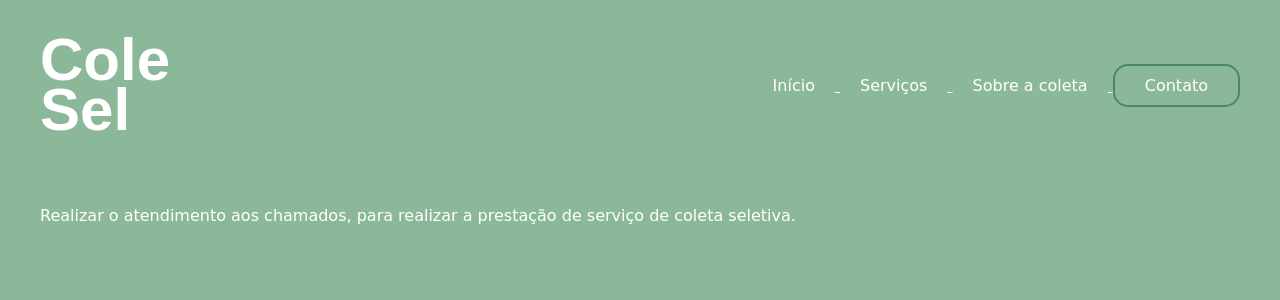
After one commit to pabloemanuelpbl/ProjetoPI2, a Flask app: page /services in a window 1280 px wide. The commit adds this page. Shown: the top 300 px of the page. Run offline with Flask 3, Linux system fonts and the light colour scheme.

Commit message:
feat: adding new pages, 'about' and 'services'

```diff
--- a/src/routes.py
+++ b/src/routes.py
@@ -4,3 +4,11 @@ from flask import render_template
 @app.route("/")
 def home():
     return render_template("home.html")
+
+@app.route("/services")
+def services():
+    return render_template("services.html")
+
+@app.route("/about")
+def about():
+    return render_template("about.html")
--- /dev/null
+++ b/src/static/css/style3.css
@@ -0,0 +1,107 @@
+body {
+    background-color: rgb(140, 184, 154);
+    color: white;
+    font-family: Arial, Helvetica, sans-serif;
+    max-width: 1200px;
+    margin: 0 auto;
+    padding: 15px;
+}
+
+#title{
+    font-size: 30px;
+}
+
+header{
+    display: flex;
+    flex-direction: row;
+    justify-content: space-between;
+    align-items: center;
+
+}
+    #title{
+        flex-direction: column;
+        line-height: 10px;
+
+    }
+
+
+    li {
+        display: inline-block;
+        margin: 20px;
+
+    }
+    a{
+        color: white;
+        font-family: comic sans ms;
+    }
+
+    a:hover{
+        color: rgb(1, 70, 7);
+        transition: 0.3s all;
+    }
+
+    #contato1-btn{
+        border: 2px solid rgb(71, 138, 101);
+        padding: 10px;
+        border-radius: 15px;
+    }
+
+    #contato1-btn:hover{
+        background-color: rgb(71, 138, 101);
+        color: white;
+    }
+
+    h1 {
+        font-weight: 10px;
+    }
+
+
+    main {
+        display: flex;
+        flex-direction: row;
+        margin-top: 50px;
+    }
+
+
+    h2 {
+        width: 50%;
+        height: 50%;
+    }
+
+    span {
+        color: rgb(70, 179, 85);
+    }
+
+    p {
+        font-size: 25px;
+        line-height: 20px;
+        max-width: 500px;
+        font-family: poppislight;
+    }
+    form{
+            display: flex;
+            flex-direction: column;
+            width: 70%;
+    }
+
+    form [type="submit"]{
+        height: 50px;
+        width: 50%;
+        background-color: rgb(118, 157, 240);
+        color: white;
+        font-weight: bold;
+
+    }
+    form [type="submit"]:hover{
+        cursor: pointer;
+    }
+
+
+    input{
+        margin-top: 20px;
+        height: 20px;
+        padding: 15px;
+        border-radius: 20px;
+        border: nome;
+        font-size: 15px;
+        }
--- /dev/null
+++ b/src/templates/services.html
@@ -0,0 +1,44 @@
+<!DOCTYPE html>
+<html lang="en">
+
+<head>
+  <meta charset="UTF-8">
+  <meta http-equiv="x-UA-compatible" content="IE=edge">
+  <meta name="viewport" content="width=device-width, initial-scale=1.0">
+  <link href="/static/css/style3.css" rel="stylesheet">
+  <title>ColeSel</title>
+</head>
+
+<body>
+  <header>
+    <div id="title">
+      <h1>Cole</h1>
+      <h1>Sel</h1>
+    </div>
+
+    <ul>
+      <a href="/">
+        <li>Início</li>
+      </a>
+      <a href="services">
+        <li>Serviços</li>
+      </a>
+      <a href="about">
+        <li>Sobre a coleta</li>
+      </a>
+      <a href="#" id="contato1-btn">
+        <li>Contato</li>
+      </a>
+    </ul>
+
+  </header>
+
+  <main>
+    <aside>
+      <a>Realizar o atendimento aos chamados, para realizar a prestação de serviço de coleta seletiva.</a>
+    </aside>
+
+  </main>
+</body>
+
+</html>
```
Also changed, not shown: src/static/css/home.css (+25 -11 lines), src/templates/about.html (added, +46 -0 lines), src/templates/home.html (+8 -4 lines).
